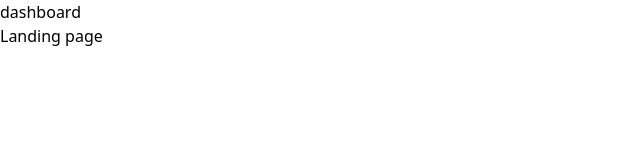
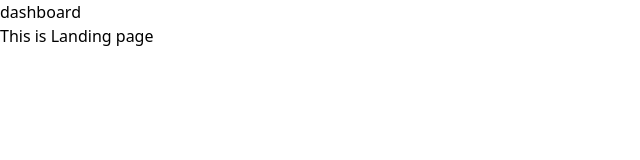
Before and after one commit to 19khaled88/school_mgmt, a Next.js app: page / in a window 1280 px wide. Shown: the top 160 px of the page, without its empty margins (0-640 px from the left). Built offline with nearby package versions, Linux system fonts and the light colour scheme.

Commit message:
first commit from dev branch

```diff
--- a/src/app/page.tsx
+++ b/src/app/page.tsx
@@ -2,7 +2,7 @@
 export default function Home() {
   return (
     <div className="h-screen">
-      <p className="mt-0 mb-0">Landing page</p>
+      <p className="mt-0 mb-0">This is Landing page</p>
     </div>
   );
 }
```
